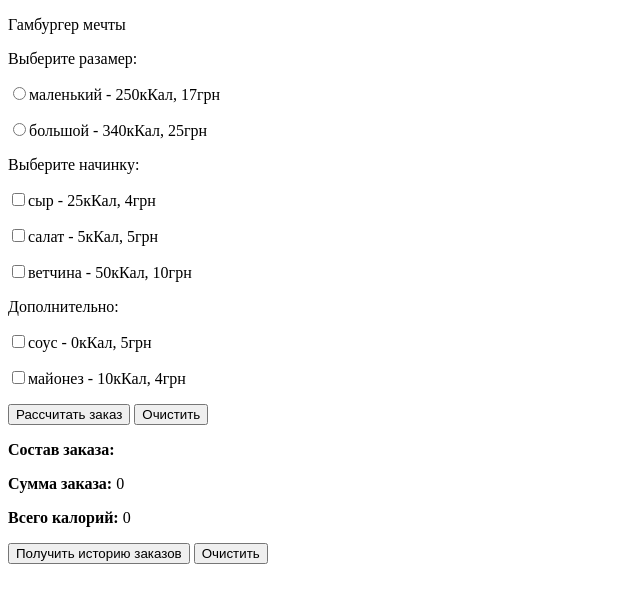
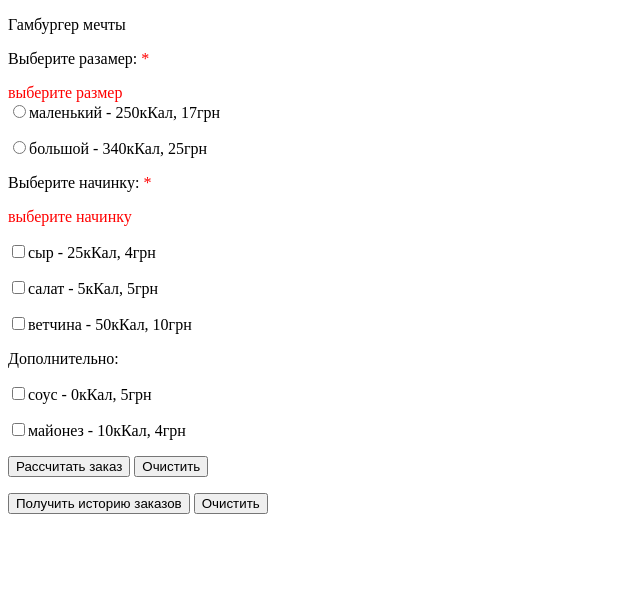
Before and after one commit to dvikster/D34-morning-task-gamburger, a plain HTML site: page index.html in a window 1280 px wide. Both pictures are taken after a click on the button "Рассчитать заказ". Shown: the whole page, without its empty margins (0-640 px from the left). Drawn offline with nearby package versions, Linux system fonts and the light colour scheme.

Commit message:
added files

```diff
--- a/css/css.css
+++ b/css/css.css
@@ -0,0 +1,3 @@
+.error, .red{
+    color: red;
+}
--- a/index.html
+++ b/index.html
@@ -13,10 +13,12 @@
 <body>
 
 <p>Гамбургер мечты</p>
-<p>Выберите pазамер:</p>
+<p>Выберите pазамер: <span class="red">*</span></p>
+<div id="error-size" class="error"></div>
 <div id="sizeGamburger">   </div>
 
-<p>Выберите начинкy:</p>
+<p>Выберите начинкy: <span class="red">*</span></p>
+<div id="error-component" class="error"></div>
 <div id="component">   </div>
 
 <p>Дополнительно:</p>
--- a/js/js.js
+++ b/js/js.js
@@ -94,10 +94,10 @@ $(document).ready(function () {
         var dopComponent=[];
         for(key in componentGamburger) {
             if(componentGamburger[key].required == 1){
-            component += '<p><input type="checkbox" name="component" data-price="' +componentGamburger[key].price + '" data-cal="'+componentGamburger[key].cal +'" value="' + key + '">'+ key + ' - ' +componentGamburger[key].cal + 'кКал, ' +  +componentGamburger[key].price+'грн </p>';
+            component += '<p><input type="checkbox" name="component" class="required" data-price="' +componentGamburger[key].price + '" data-cal="'+componentGamburger[key].cal +'" value="' + key + '">'+ key + ' - ' +componentGamburger[key].cal + 'кКал, ' +  +componentGamburger[key].price+'грн </p>';
             }
             else if(componentGamburger[key].required == 0 ){
-            dopComponent += '<p><input type="checkbox" name="dop-component" data-price="' +componentGamburger[key].price + '" data-cal="'+componentGamburger[key].cal +'" value="' + key + '">'+ key + ' - ' +componentGamburger[key].cal + 'кКал, ' +  +componentGamburger[key].price+'грн </p>';
+            dopComponent += '<p><input type="checkbox" name="dop-component" data-required="0" data-price="' +componentGamburger[key].price + '" data-cal="'+componentGamburger[key].cal +'" value="' + key + '">'+ key + ' - ' +componentGamburger[key].cal + 'кКал, ' +  +componentGamburger[key].price+'грн </p>';
         }
         }
         $('#component').html(component);
@@ -114,7 +114,8 @@ $(document).ready(function () {
     var out = '';
     var orderCounter = 0;
 
-    $('#rezult').on('click', function(){
+    $('#rezult').on('click', function(event){
+        // console.log(event);
         order = {
             "price":0,
             "cal":0,
@@ -122,9 +123,13 @@ $(document).ready(function () {
         };
         out = '';
         $('#out').empty();
+        $('#error-size').empty();
+        $('#error-component').empty();
 
+        if($('input[type="radio"]:checked').length > 0 && $('input.required:checked').length > 0) {
 
-        $('input:checked').map( function (index,item) {
+            console.log('успех')
+            $('input:checked').map( function (index,item) {
 
             order.price = order.price + Number($(item).attr('data-price'));
             order.cal = order.cal + Number($(item).attr('data-cal'));
@@ -136,16 +141,30 @@ $(document).ready(function () {
             out+='</ul>';
             out+='<p><b>Cумма заказа: </b>'+order.price+'</p>';
             out+='<p><b>Всего калорий: </b>'+order.cal+'</p>';
-            $('#out').append(out);
+            $('#out').html(out);
 
             ++orderCounter;
         // console.log(orderCounter);
-        // localStorage.setItem(orderCounter,order.price);
+        localStorage.setItem(orderCounter,order.price);
+        }
+        else if($('input[type="radio"]:checked').length  ==  0 &&  $('input.required:checked').length  == 0){
 
+            $('#error-size').html("выберите размер<br>");
+            $('#error-component').html("выберите начинку<br>");
+        }
+        else if($('input[type="radio"]:checked').length == 0 ){
+
+            $('#error-size').html("выберите размер<br>");
+        }
+        else if( $('input.required:checked').length == 0){
+
+            $('#error-component').html("выберите начинку<br>");
+        }
     });
 
 
     $('#history').on('click', function(){
+
         var  out2='';
         s = localStorage;
         // console.log('кол-во заказов' + s.length);
@@ -155,12 +174,16 @@ $(document).ready(function () {
         }
         // console.log(sum);
         middleOrder = sum /s.length;
-        // console.log(middleOrder);
-        out2 +='<p><b>Кол-во заказов: </b>'+s.length+'</p>';
-        out2 +='<p><b>Общая сумма: </b>'+sum+'</p>';
-        out2 +='<p><b>Сумма среднего чека: </b>'+middleOrder+'</p>';
+        if (s.length > 0){
+            // console.log(middleOrder);
+            out2 +='<p><b>Кол-во заказов: </b>'+s.length+'</p>';
+            out2 +='<p><b>Общая сумма: </b>'+sum+'</p>';
+            out2 +='<p><b>Сумма среднего чека: </b>'+middleOrder+'</p>';
+        }
+        else if(s.length == 0) {
+            out2 +='Вы еще ничего не заказывали</p>';
+        }
         $('#out2').html(out2);
-
     });
 
     $('#clearRezult').on('click', function(event){
```
